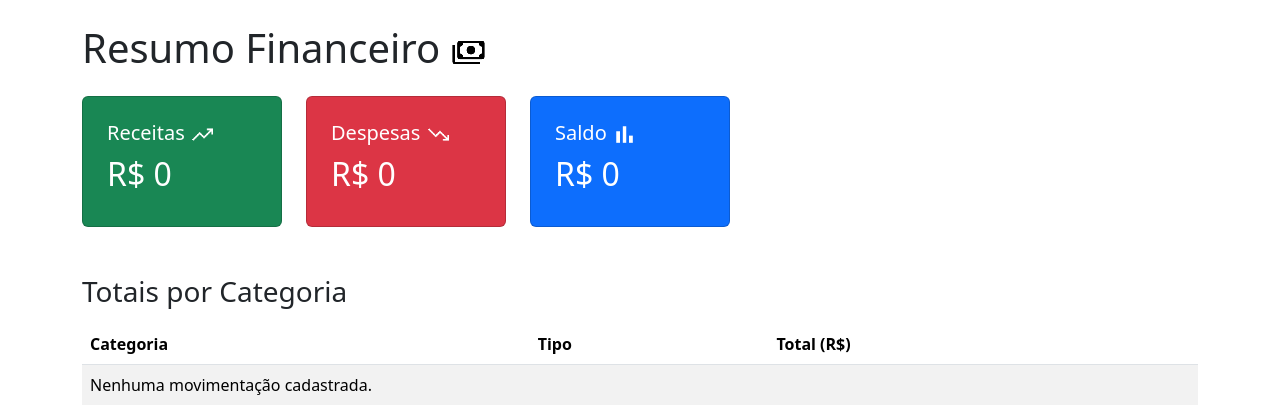
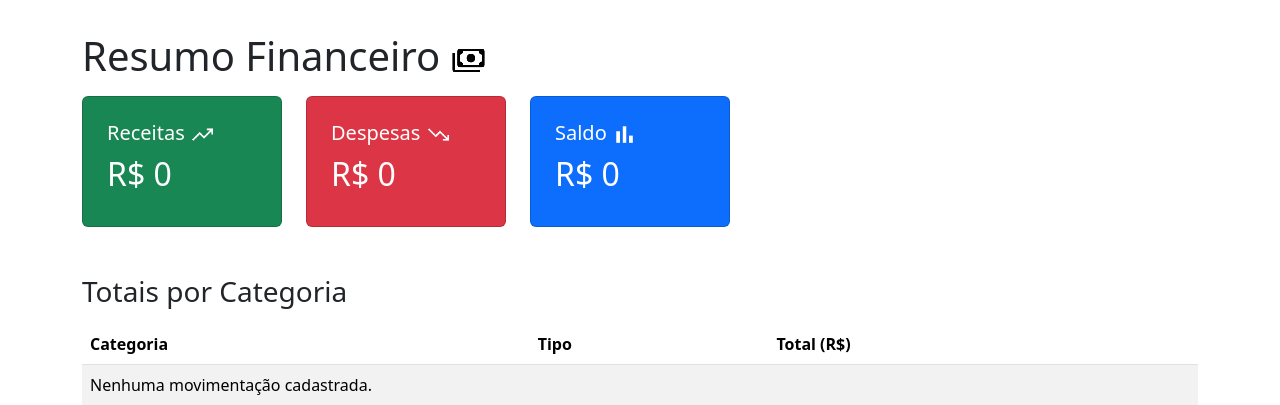
Before and after one commit to otavioaugusto-dev09/Projeto-Final---Django, a Django app: page / in a window 1280 px wide. Shown: the part 95-500 px from the top of the page. Run offline with Django 5.2, Linux system fonts and the light colour scheme; the visitor is signed in with stand-in values (Sample User, id 1); data that the repository does not hold is empty.

Commit message:
mais reparos de html

```diff
--- a/finances/templates/finances/dashboard.html
+++ b/finances/templates/finances/dashboard.html
@@ -3,7 +3,7 @@
 
 {% block content %}
 
-<h1 class="mb-4">
+<h1 class="py-2">
     Resumo Financeiro
     <img src="/media/payments_black.png" style="height: 35px; width: 35px;">
 </h1>
--- a/finances/templates/finances/info.html
+++ b/finances/templates/finances/info.html
@@ -6,7 +6,7 @@
     <meta charset="UTF-8">
     <meta name="viewport" content="width=device-width, initial-scale=1.0">
 
-    <h1 class="mb-5">Sobre os Sistemas Tavin:</h1>
+    <h1 class="py-2">Sobre os Sistemas Tavin:</h1>
 
 
     <p>
--- a/finances/templates/finances/listar_categorias.html
+++ b/finances/templates/finances/listar_categorias.html
@@ -4,7 +4,7 @@
 {% block title %}Categorias{% endblock %}
 
 {% block content %}
-<h1 class="mb-4">
+<h1 class="py-2">
     Categorias
     <img src="/media/checklist_rtl_black.png" style="height: 30px; width: 30px;">
 </h1>
--- a/finances/templates/finances/listar_movimentacoes.html
+++ b/finances/templates/finances/listar_movimentacoes.html
@@ -3,7 +3,7 @@
 
 {% block content %}
 
-<h1 class="mb-4">
+<h1 class="py-2">
     Movimentações
     <img src="/media/payments_black.png" style="height: 30px; width: 30px;">
 </h1>
```
